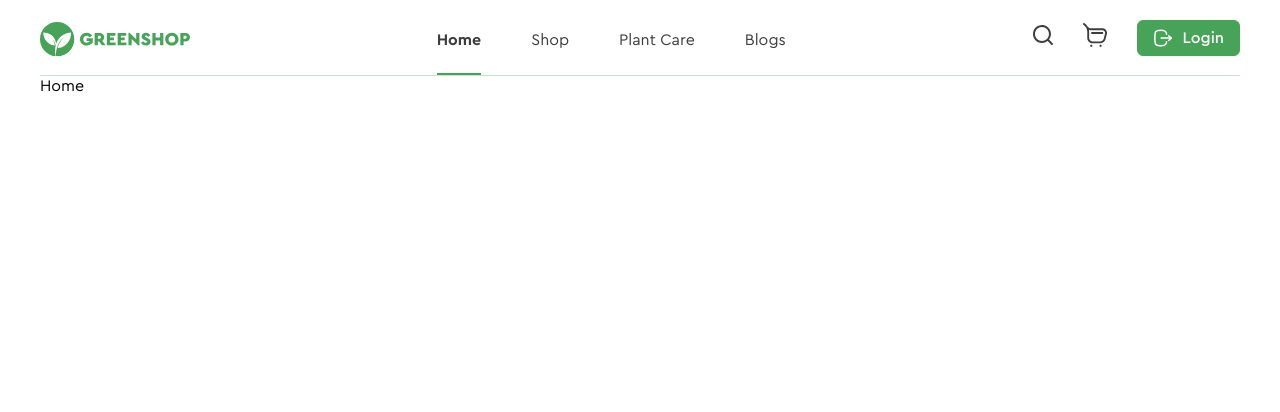
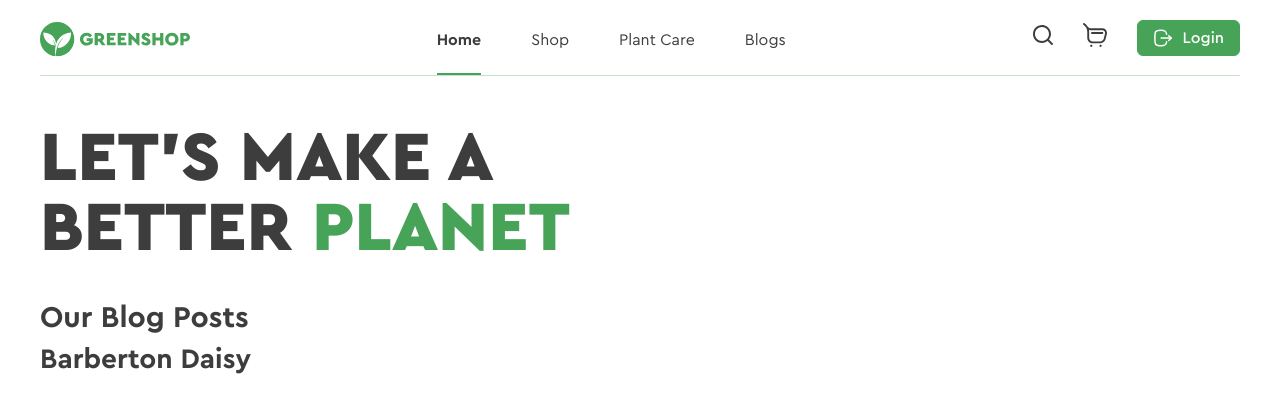
Before and after one commit to Vit0607/greenshop, a React (Vite) app: page / in a window 1280 px wide. Shown: the top 412 px of the page. Built offline with nearby package versions, Linux system fonts and the light colour scheme.

Commit message:
headings

```diff
--- /dev/null
+++ b/src/components/Headling/Headling.module.css
@@ -0,0 +1,26 @@
+.h1 {
+    font-size: 70px;
+    font-weight: 900;
+    color: var(--title-color);
+    text-transform: uppercase;
+    max-width: 530px;
+    line-height: 70px;
+}
+
+.h1 span {
+    color: var(--primary-color);
+}
+
+.h2 {
+    font-size: 30px;
+    font-weight: bold;
+    line-height: 16px;
+    color: var(--title-color);
+}
+
+.h3 {
+    font-size: 28px;
+    font-weight: bold;
+    line-height: 16px;
+    color: var(--title-color);
+}
--- /dev/null
+++ b/src/components/Headling/Headling.tsx
@@ -0,0 +1,21 @@
+import { HeadlingProps } from './Headling.props';
+import styles from './Headling.module.css';
+import cn from 'classnames';
+
+function Headling({
+    level = 1,
+    classLevel = 1,
+    children,
+    className,
+    ...props
+}: HeadlingProps) {
+    const Tag: React.ElementType = `h${level}`;
+
+    return (
+        <Tag className={cn(className, styles[`h${classLevel}`])} {...props}>
+            {children}
+        </Tag>
+    );
+}
+
+export default Headling;
--- a/src/main.tsx
+++ b/src/main.tsx
@@ -1,6 +1,5 @@
 import { StrictMode } from 'react';
 import { createRoot } from 'react-dom/client';
-import App from './App.tsx';
 import './index.css';
 import { createBrowserRouter, RouterProvider } from 'react-router-dom';
 import { Home } from './pages/Home/Home.tsx';
--- a/src/pages/Home/Home.tsx
+++ b/src/pages/Home/Home.tsx
@@ -1,5 +1,15 @@
-import { Link } from 'react-router-dom';
+import Headling from '../../components/Headling/Headling';
 
 export function Home() {
-    return <>Home</>;
+    return (
+        <>
+            <Headling className="h1">
+                Let's make a better <span>planet</span>
+            </Headling>
+            <Headling level={2} classLevel={2}>
+                Our Blog Posts
+            </Headling>
+            <Headling classLevel={3}>Barberton Daisy</Headling>
+        </>
+    );
 }
```
Also changed, not shown: src/App.tsx (deleted, +0 -27 lines), src/components/Headling/Headling.props.ts (added, +8 -0 lines).
